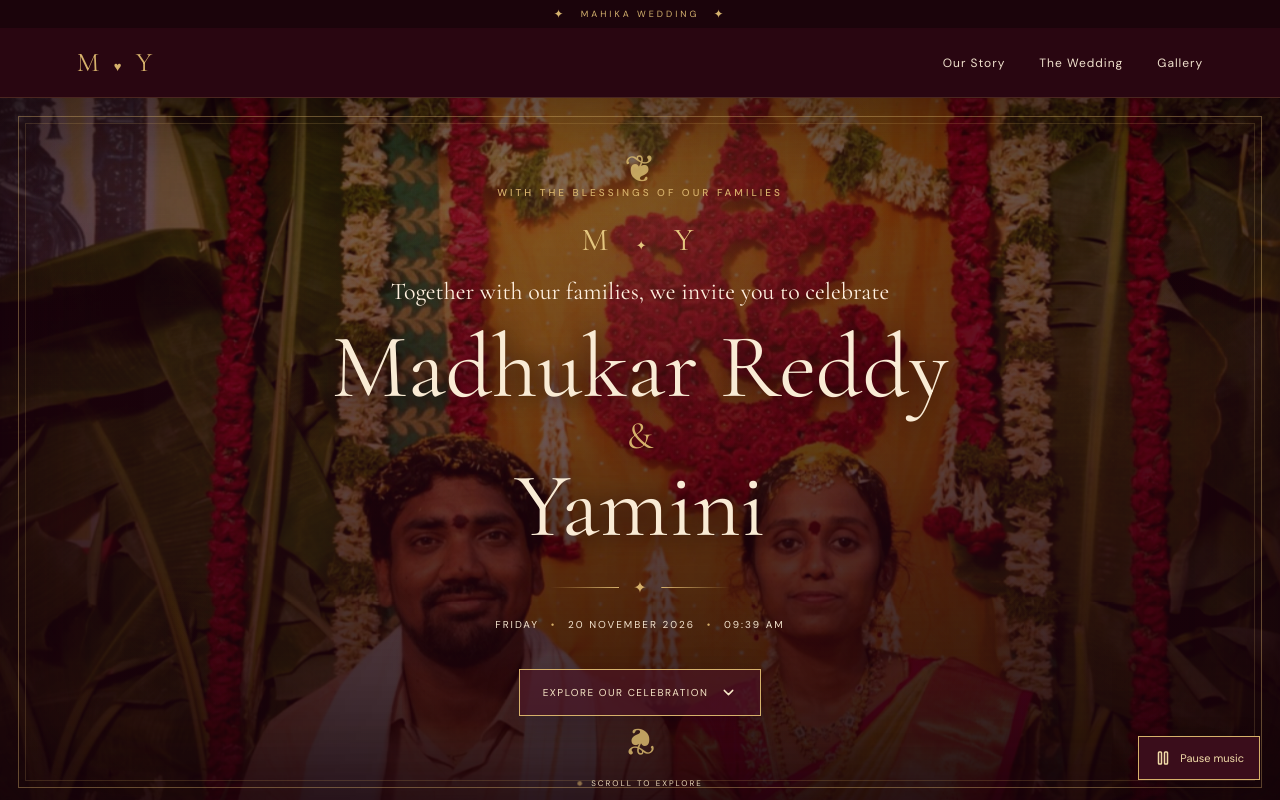
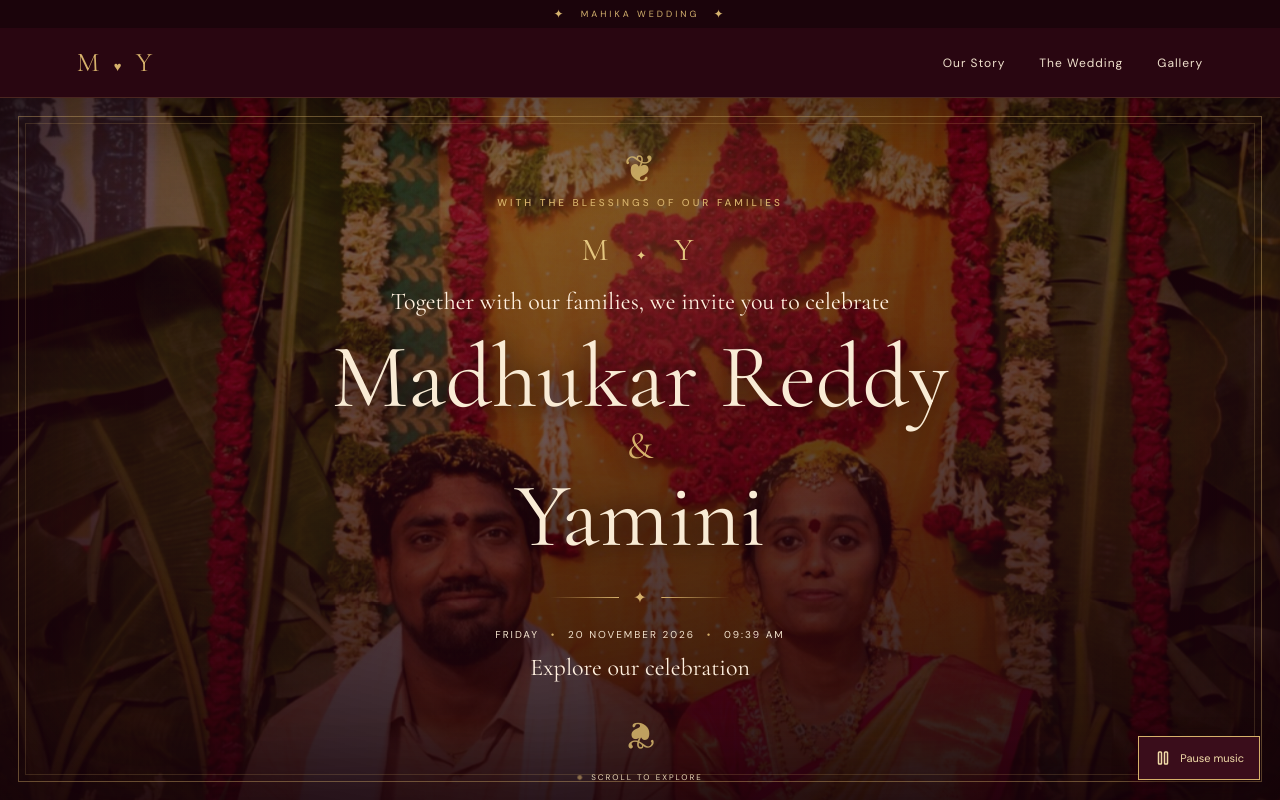
Before and after one commit to madhu1313/MaYu, a React (Vite) app in the folder madhukar-yamini-react-site/: page / in a window 1280 px wide. Shown: the top 800 px of the page. Built offline with nearby package versions, Linux system fonts and the light colour scheme.

Commit message:
Remove invitation button toggle

```diff
--- a/madhukar-yamini-react-site/src/main.jsx
+++ b/madhukar-yamini-react-site/src/main.jsx
@@ -1,6 +1,6 @@
 import React, { useEffect, useRef, useState } from 'react';
 import { createRoot } from 'react-dom/client';
-import { MapPin, CalendarDays, Music2, VolumeX, Heart, Sparkles, ChevronDown, Play, Pause } from 'lucide-react';
+import { MapPin, CalendarDays, Music2, VolumeX, Heart, Sparkles, Play, Pause } from 'lucide-react';
 import './style.css';
 
 const MAPS = 'https://maps.app.goo.gl/iFpp625BZY8nk6Sw8';
@@ -15,7 +15,6 @@ const GALLERY_IMAGES = [
 ];
 
 function App() {
-  const [opened, setOpened] = useState(false);
   const [now, setNow] = useState(Date.now());
   const [music, setMusic] = useState(true);
   const [muhurthamRevealed, setMuhurthamRevealed] = useState(false);
@@ -139,7 +138,7 @@ function App() {
         </div>
       </nav>
       <main>
-        <section className={`hero ${opened ? 'revealed' : ''}`} id="home">
+        <section className="hero" id="home">
           <div className="hero-image" />
           <div className="hero-shade" />
           <div className="hero-ornament top">❦</div>
@@ -154,16 +153,7 @@ function App() {
             </h1>
             <div className="gold-rule"><b>✦</b></div>
             <p className="date-line">FRIDAY <span>•</span> 20 NOVEMBER 2026 <span>•</span> 09:39 AM</p>
-            <button
-              className="open-invite"
-              type="button"
-              onClick={() => {
-                setOpened(true);
-                ensureMusic();
-              }}
-            >
-              Explore our celebration <ChevronDown size={17} />
-            </button>
+            <p className="invite-line">Explore our celebration</p>
           </div>
           <div className="hero-ornament bottom">❦</div>
           <div className="scroll-cue"><span /> SCROLL TO EXPLORE</div>
```
Also changed, not shown: 3 other files (tests, documents, lock files or other folders).
